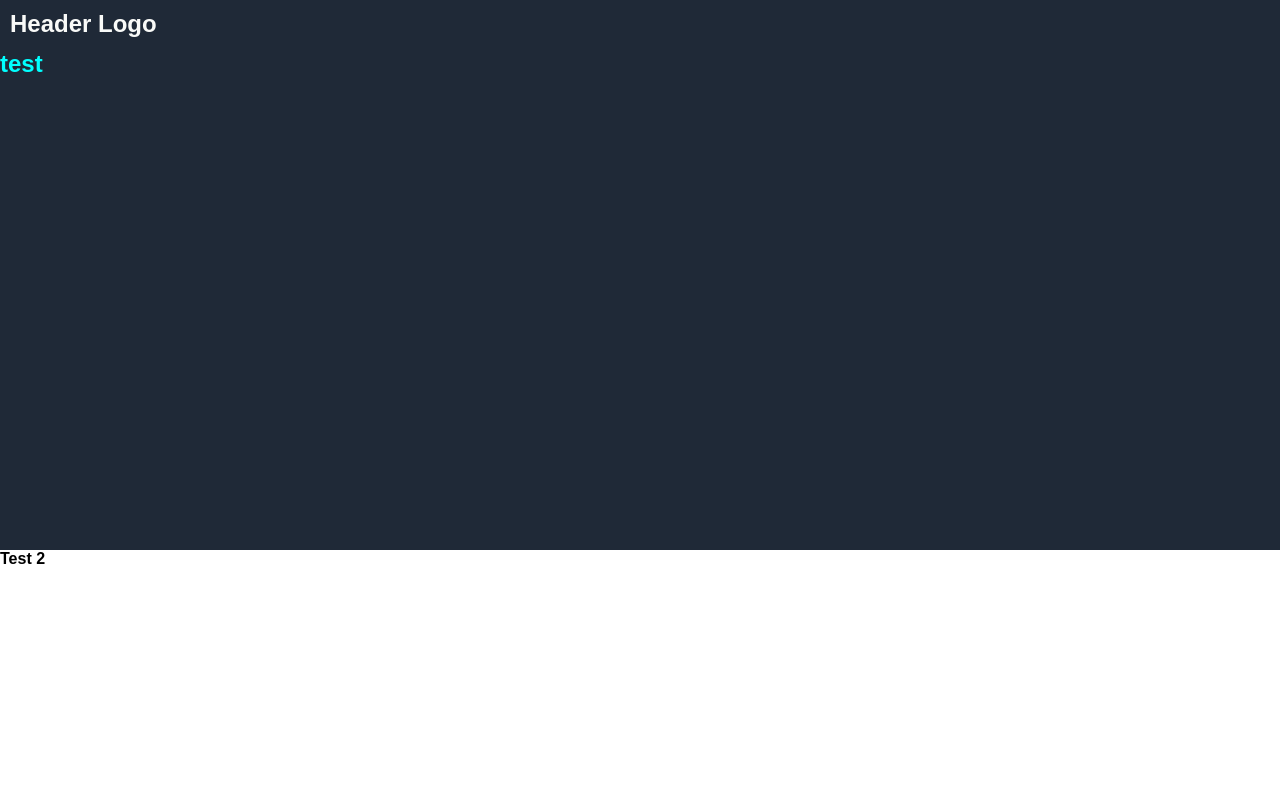
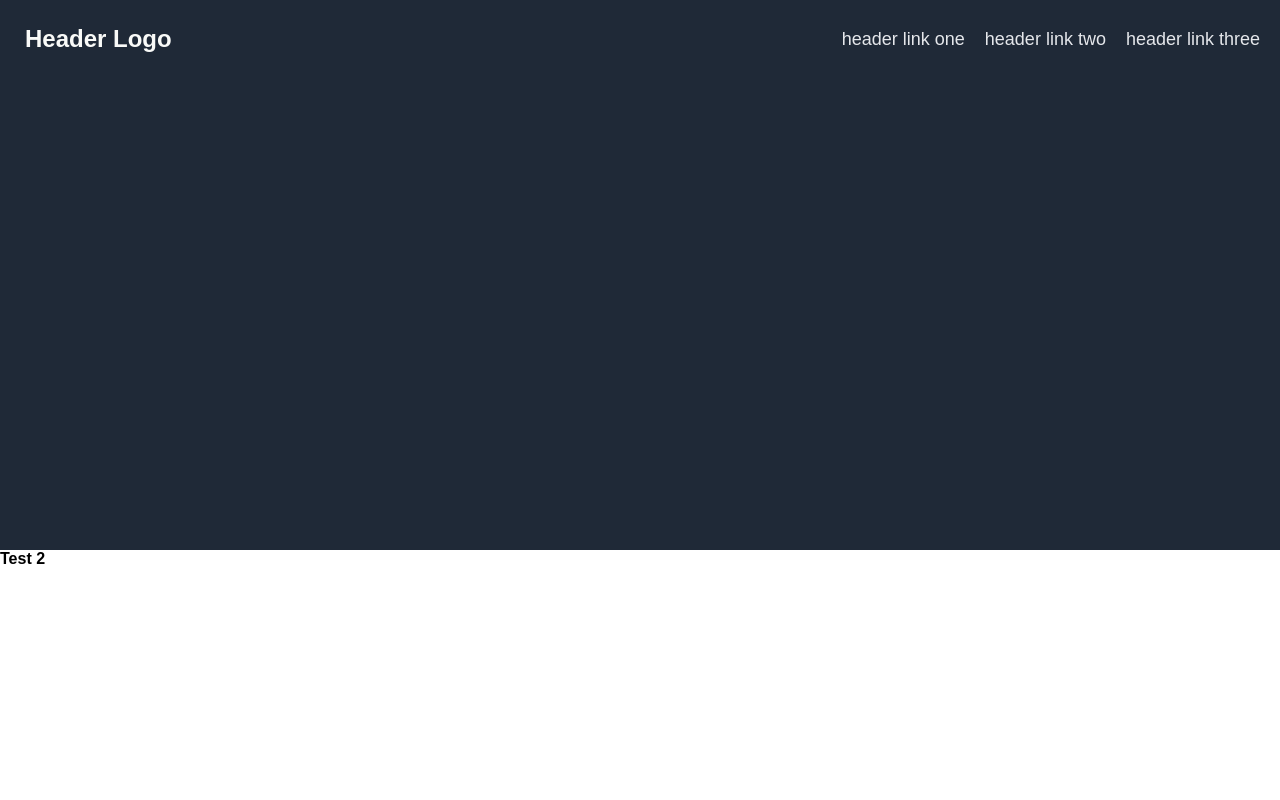
Before and after one commit to estacioramalho/odin-landing-page, a plain HTML site: page index.html in a window 1280 px wide. Shown: the top 800 px of the page. Drawn offline with Linux system fonts and the light colour scheme.

Commit message:
Updated Header

```diff
--- a/index.html
+++ b/index.html
@@ -9,14 +9,16 @@
 </head>
 <body>
     <div class="headblock">
-
-        <div class="top-panel">
+        <header>
             <h2>Header Logo</h2>
-        </div>
-
-        <div class="test">
-            <h2>test</h2>
-        </div>
+            <nav>
+                <ul class="menu">
+                    <li>header link one</li>
+                    <li>header link two</li>
+                    <li>header link three</li>
+                </ul>
+            </nav>
+        </header>
     </div>
 
     <div class="neckblock">
--- a/style.css
+++ b/style.css
@@ -8,19 +8,30 @@ body{
     height: 550px;
 }
 
-.top-panel{
-    height: 50px;
-    background-color:#1F2937;
-    margin:0;
+header {
+    display:flex;
+    justify-content:space-between;
+    padding:20px;
+    align-items: center;
 }
 
-.top-panel h2{
-
+/*Header Logo*/
+header h2{
     margin:0;
-    padding: 10px;
-    color:#f9faf8;
+    padding: 5px;
     font-size: 24px;
     font-weight:900;
+    color:#f9faf8;
+}
+
+/*Header Links*/
+.menu {
+    list-style: none;
+    margin: 0;
+    display: flex;
+    gap: 20px;
+    font-size: 18px;
+    color:#e5e7eb;
 }
 
 .test{
```
